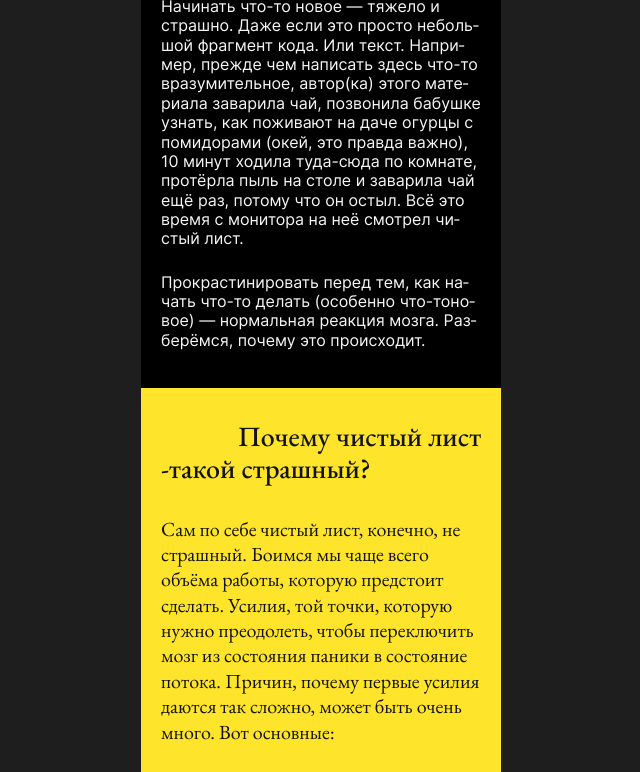
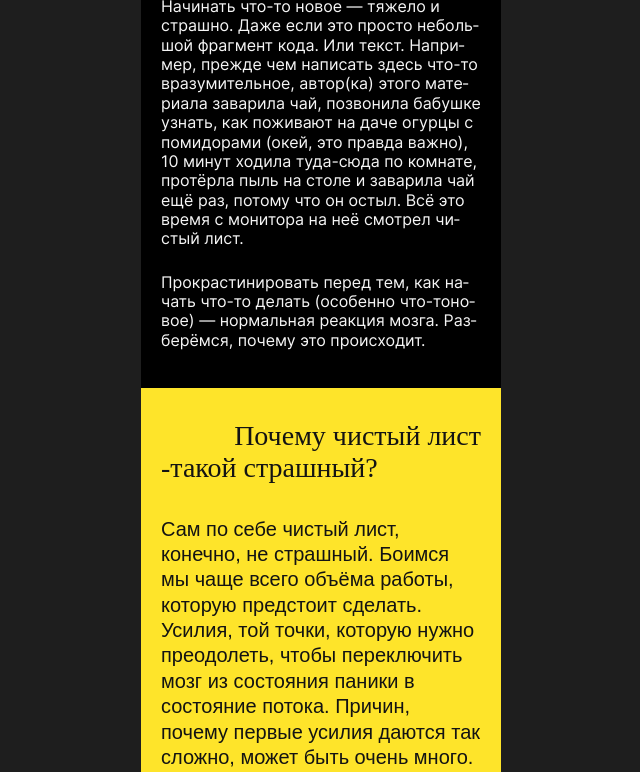
Before and after one commit to VadimAChirkov/s-chistogo-lista, a plain HTML site: page index.html in a window 1280 px wide. Shown: the part 449-1221 px from the top of the page, without its empty margins (319-959 px from the left). Drawn offline with Linux system fonts and the light colour scheme; files whose address does not match are found by name.

Commit message:
added fonts folder for autotest of 1 project

```diff
--- a/fonts/fonts.css
+++ b/fonts/fonts.css
@@ -3,7 +3,7 @@
     url(./fonts/ebgaramondmedium.ttf) format("ttf");
   src: url(./fonts/ebgaramondmedium.woff) format("woff");
   src: url(./fonts/ebgaramondmedium.woff2) format("woff2");
-  font-family: "ebgaramondmedium";
+  font-family: "EB Garamond";
   font-weight: 500;
   font-display: swap;
 }
@@ -11,7 +11,7 @@
   src: url(./fonts/ebgaramondregular.ttf) format("ttf");
   src: url(./fonts/ebgaramondregular.woff) format("woff");
   src: url(./fonts/ebgaramondregular.woff2) format("woff2");
-  font-family: "ebgaramondregular";
+  font-family: "EB Garamond";
   font-weight: 400;
   font-display: swap;
 }
@@ -19,7 +19,7 @@
   src: url(./fonts/fonts.css) format("ttf");
   src: url(./fonts/interbold.woff) format("woff");
   src: url(./fonts/interbold.woff2) format("woff2");
-  font-family: "Interbold";
+  font-family: "Inter";
   font-weight: 700;
   font-display: swap;
 }
```
